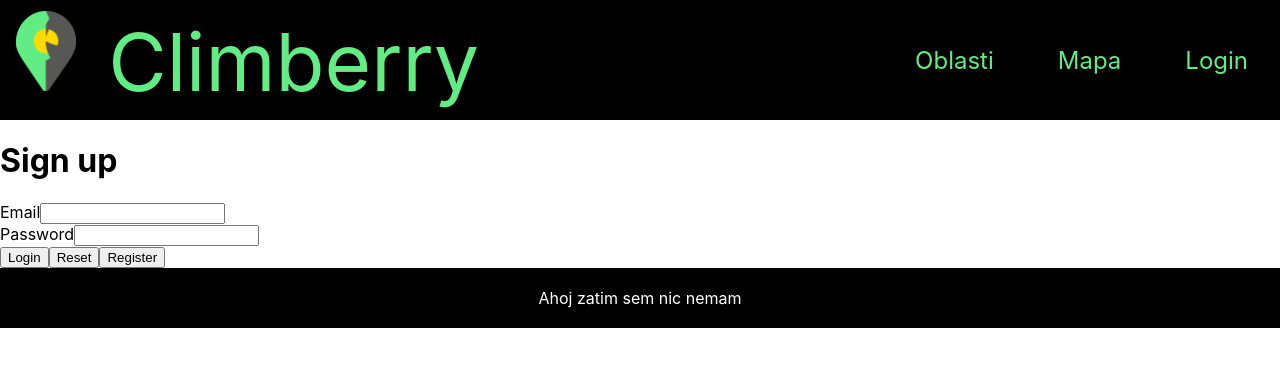
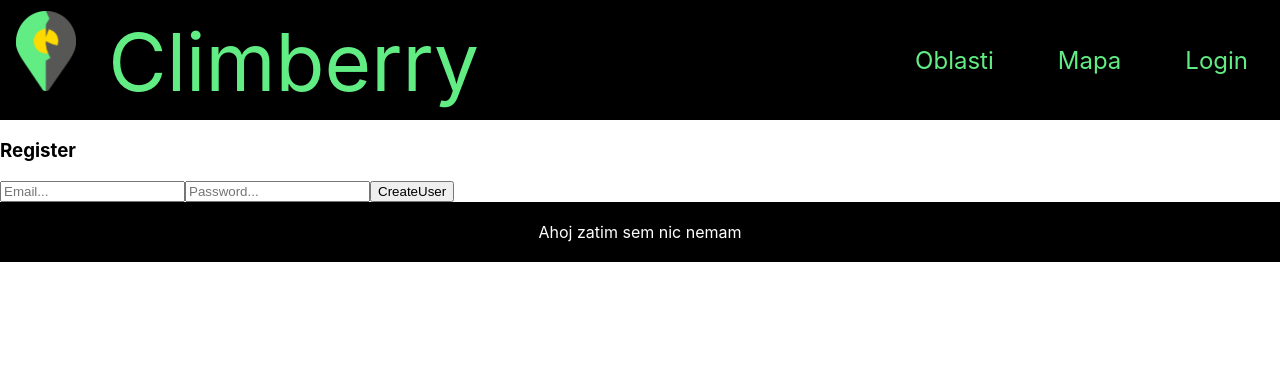
Before and after one commit to StepanZamaz/lezweb, a Next.js app: page /test in a window 1280 px wide. Shown: the top 366 px of the page. Built offline with nearby package versions, Linux system fonts and the light colour scheme; no server answers.

Commit message:
Registration with users-coll create

```diff
--- a/pages/test.tsx
+++ b/pages/test.tsx
@@ -1,9 +1,42 @@
-import {RegisterForm} from "../components/auth/RegisterForm";
-import { LoginForm} from "../components/auth/LoginForm"
+import React , { useState, useEffect } from 'react'
+import {createUserWithEmailAndPassword} from "firebase/auth"
+import{auth} from "../utils/firebase"
 const Test = () => {
+    const[registerEmail, SetRegisterEmail] = useState("");
+    const[registerPassword, SetRegisterPassword] = useState("");
+    const register = async () =>{
+        try{
+            const user = await createUserWithEmailAndPassword(auth, registerEmail, registerPassword);
+            console.log(user.user.uid)
+        }catch(error : any){
+            console.log(error.message)
+        }
+
+    }
     return(
         <div>
-            <LoginForm/>
+            <div>
+                <h3>Register</h3>
+                <input
+                    placeholder="Email..."
+                    onChange={(event)=>{
+                        SetRegisterEmail(event.target.value)
+                    }}
+                required>
+
+                </input>
+                <input
+                    placeholder="Password..."
+                    onChange={(event)=>{
+                        SetRegisterPassword(event.target.value)
+                    }}
+                required>
+
+                </input>
+
+
+                <button onClick={register}>CreateUser</button>
+            </div>
         </div>
     )
 }
```
Also changed, not shown: components/auth/RegisterForm.tsx (+36 -4 lines).
